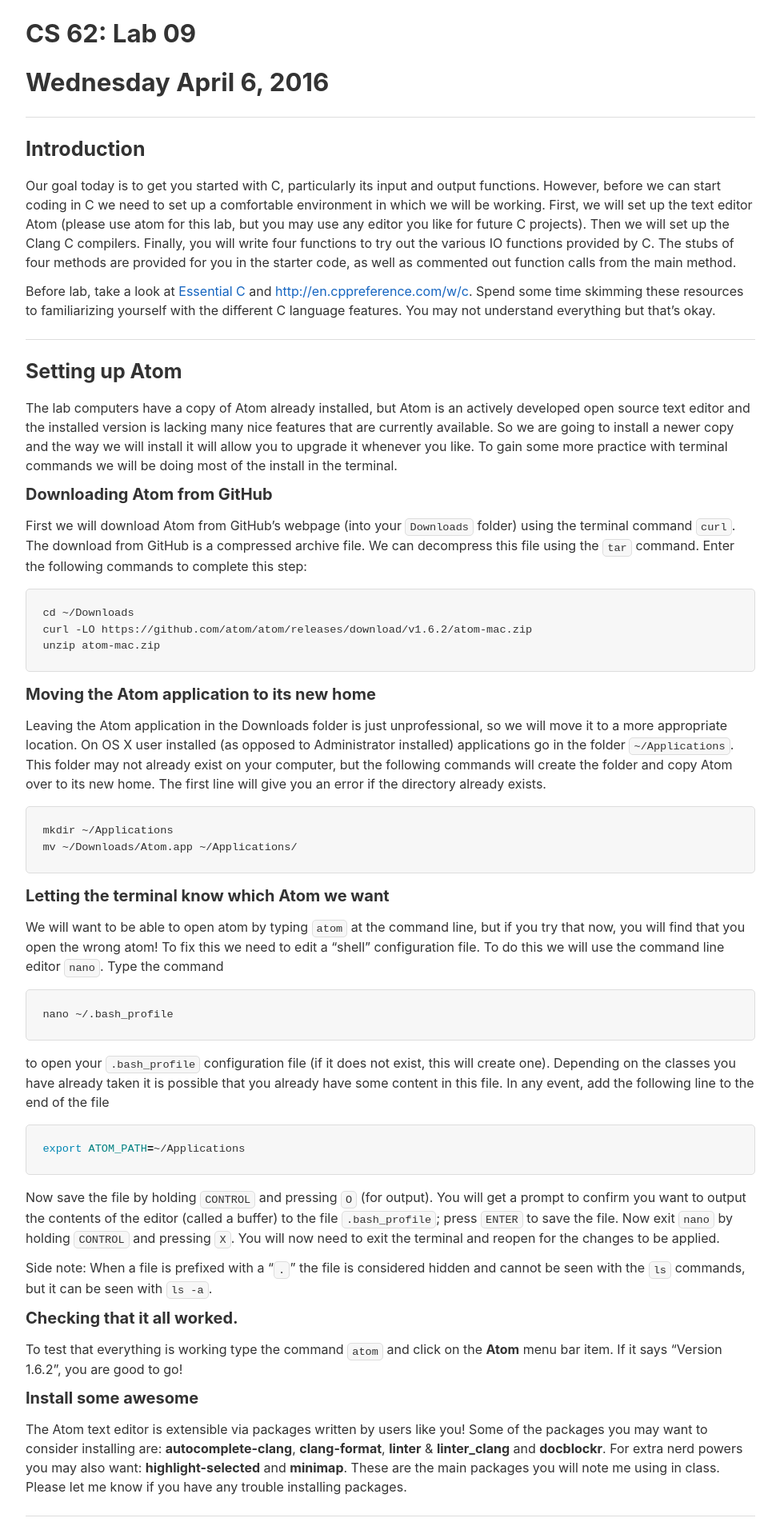
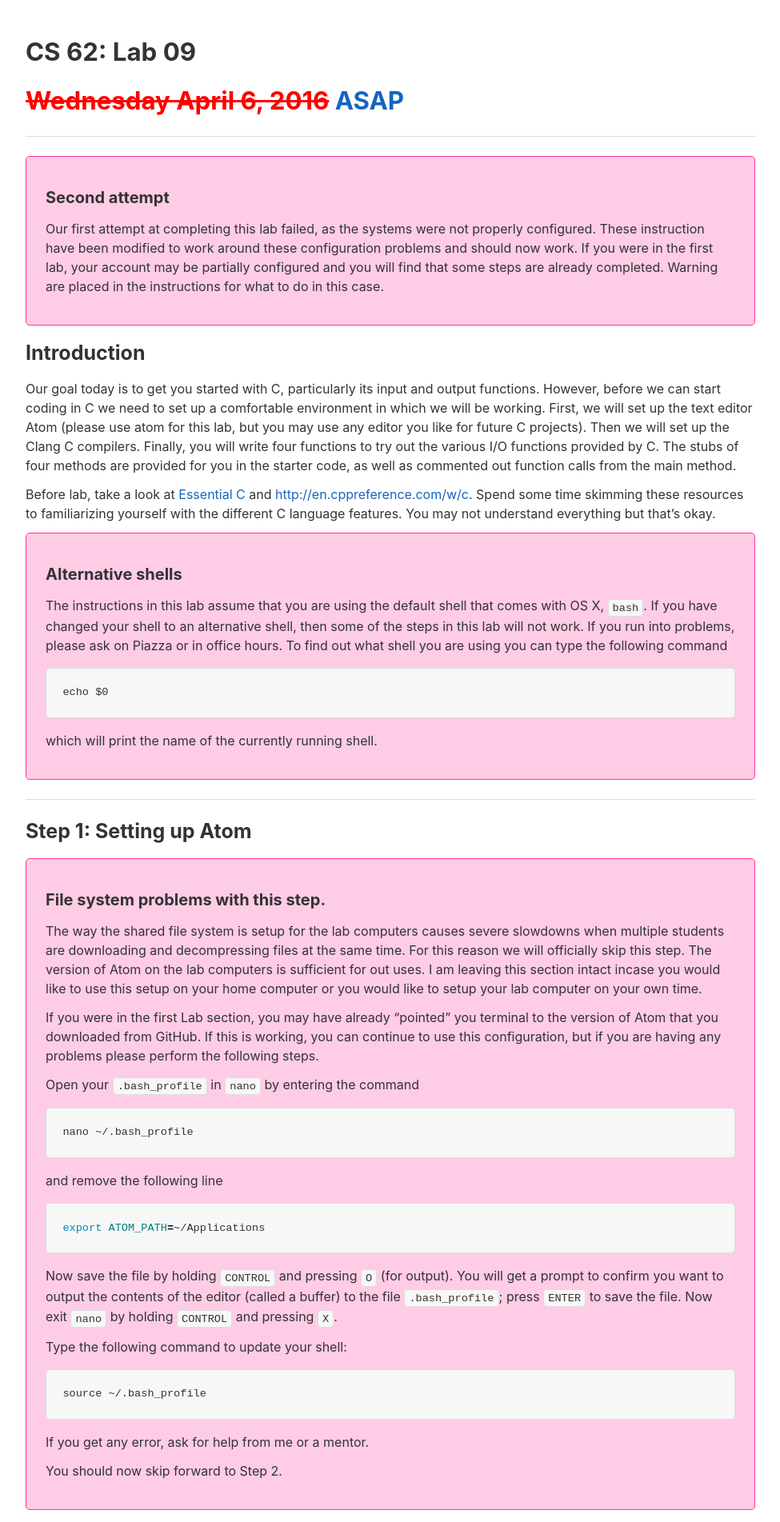
Before and after one commit to jacksonjw12/mbannister.github.io, a Jekyll site: the page built from _teaching/62-s16/Lab10/Lab10.md, in a window 1280 px wide. Shown: the top 1903 px of the page at 80% size, without its empty margins (152-1127 px from the left). Built offline with Jekyll 4.4.1, drawn with Linux system fonts in a browser that asks for light colours; some of the changed text lies outside the part shown.

Commit message:
New lab 10

````diff
--- a/_sass/base/_typography.scss
+++ b/_sass/base/_typography.scss
@@ -14,7 +14,7 @@
   font-family: $heading-font-family;
   font-size: modular-scale(1);
   line-height: $heading-line-height;
-  margin: 0 0 $small-spacing;
+  margin: $small-spacing 0 $small-spacing 0;
 }
 
 p {
--- a/_sass/base/_variables.scss
+++ b/_sass/base/_variables.scss
@@ -24,6 +24,7 @@
 $dark-gray: #333;
 $medium-gray: #999;
 $light-gray: #ddd;
+$red: #ff339b;
 
 // Font Colors
 $base-font-color: $dark-gray;
--- a/_sass/default.sass
+++ b/_sass/default.sass
@@ -54,6 +54,13 @@
   white-space: pre
   overflow: auto
 
+.warning
+  background-color: lighten($red, 30%)
+  border: 1px solid $red
+  padding: $base-spacing
+  border-radius: $base-border-radius
+  margin: $small-spacing 0 $small-spacing 0
+
 table
   table-layout: auto
 th, td
--- a/_teaching/62-s16/Lab10/Lab10.md
+++ b/_teaching/62-s16/Lab10/Lab10.md
@@ -6,19 +6,69 @@
 
 # CS 62: Lab 09
 
-# Wednesday April 6, 2016
+# <del>Wednesday April 6, 2016</del> <ins>ASAP</ins>
 
 ---
 
+<div class="warning" markdown="1">
+### Second attempt
+
+Our first attempt at completing this lab failed, as the systems were not properly configured. These instruction have been modified to work around these configuration problems and should now work. If you were in the first lab, your account may be partially configured and you will find that some steps are already completed. Warning are placed in the instructions for what to do in this case.
+</div>
+
 ## Introduction
 
-Our goal today is to get you started with C, particularly its input and output functions. However, before we can start coding in C we need to set up a comfortable environment in which we will be working. First, we will set up the text editor Atom (please use atom for this lab, but you may use any editor you like for future C projects). Then we will set up the Clang C compilers. Finally, you will write four functions to try out the various IO functions provided by C. The stubs of four methods are provided for you in the starter code, as well as commented out function calls from the main method.
+Our goal today is to get you started with C, particularly its input and output functions. However, before we can start coding in C we need to set up a comfortable environment in which we will be working. First, we will set up the text editor Atom (please use atom for this lab, but you may use any editor you like for future C projects). Then we will set up the Clang C compilers. Finally, you will write four functions to try out the various I/O functions provided by C. The stubs of four methods are provided for you in the starter code, as well as commented out function calls from the main method.
 
 Before lab, take a look at [Essential C](http://cslibrary.stanford.edu/101/) and [http://en.cppreference.com/w/c](cppreference.com). Spend some time skimming these resources to familiarizing yourself with the different C language features. You may not understand everything but that’s okay.
 
+<div class="warning" markdown="1">
+### Alternative shells
+
+The instructions in this lab assume that you are using the default shell that comes with OS X, `bash`. If you have changed your shell to an alternative shell, then some of the steps in this lab will not work. If you run into problems, please ask on Piazza or in office hours. To find out what shell you are using you can type the following command
+
+```
+echo $0
+```
+
+which will print the name of the currently running shell.
+</div>
+
 ---
 
-## Setting up Atom
+## Step 1: Setting up Atom
+
+<div class="warning" markdown="1">
+### File system problems with this step.
+
+The way the shared file system is setup for the lab computers causes severe slowdowns when multiple students are downloading and decompressing files at the same time. For this reason we will officially skip this step. The version of Atom on the lab computers is sufficient for out uses. I am leaving this section intact incase you would like to use this setup on your home computer or you would like to setup your lab computer on your own time.
+
+If you were in the first Lab section, you may have already "pointed" you terminal to the version of Atom that you downloaded from GitHub. If this is working, you can continue to use this configuration, but if you are having any problems please perform the following steps.
+
+Open your `.bash_profile` in `nano` by entering the command
+
+```
+nano ~/.bash_profile
+```
+
+and remove the following line
+
+```shell
+export ATOM_PATH=~/Applications
+```
+Now save the file by holding `CONTROL` and pressing `O` (for output). You will get a prompt to confirm you want to output the contents of the editor (called a buffer) to the file `.bash_profile`; press `ENTER` to save the file. Now exit `nano` by holding `CONTROL` and pressing `X`.
+
+Type the following command to update your shell:
+
+```
+source ~/.bash_profile
+```
+
+If you get any error, ask for help from me or a mentor.
+
+You should now skip forward to Step 2.
+
+</div>
 
 The lab computers have a copy of Atom already installed, but Atom is an actively developed open source text editor and the installed version is lacking many nice features that are currently available. So we are going to install a newer copy and the way we will install it will allow you to upgrade it whenever you like. To gain some more practice with terminal commands we will be doing most of the install in the terminal.
 
@@ -67,7 +117,35 @@
 
 ---
 
-## Setting up Clang
+## Step 2: Setting up Clang
+
+<div class="warning" markdown="1">
+## Fixing problems that should not exist
+
+This is the step when most people in the first lab sections started to encounter problems, but there was actually nothing wrong with this particular section. However, as I frantically start proposing fixes, it is likely you ended up in a broken state with respect to this step.
+
+Before starting this section please enter the following command:
+
+```
+mv ~/Library/Clang mv ~/Library/OldClang
+```
+
+This will allow you to start this section fresh, by moving your current `clang` directory out of the way. If you did not get to this part of the lab before, then the command above will give you an error message that can be safely ignored.
+
+Additionally, we need to make sure that lab computer you are on has the XCode command line utilities installed. To install the command line utilities enter the command
+
+```
+xcode-select --install
+```
+
+You will get the following error
+
+```
+xcode-select: error: command line tools are already installed, use "Software Update" to install updates
+```
+
+if the command line tools were already installed. This step needs to be performed once per computer. So if you switch computers, you may need to enter the command again.
+</div>
 
 A version of of the `clang` compiler is already install on OS X with XCode, but it is pretty outdated and lacks the newer safety features that will make our lives much easier.
 
@@ -89,7 +167,7 @@
 export PATH=~/Library/Clang/bin:$PATH
 ```
 
-to the end of the file. This says we want the terminal to prefer our version of `clang` to the systems version. If you forgot how to save and exit from `nano`, look back to the previous section. As before we need to exit and reopen the terminal to apply the changes. To check that everything worked type
+to the end of the file. The line above needs to be entered exactly how it is written, in particular you cannot put spaces around the `=`. This says we want the terminal to prefer our version of `clang` to the systems version. If you forgot how to save and exit from `nano`, look back to the previous section. As before we need to exit and reopen the terminal to apply the changes. To check that everything worked type
 
 ```
 which clang
@@ -111,7 +189,7 @@
 
 ---
 
-## Getting started with the actual lab
+## Step 3: Getting started with the actual lab
 
 Begin by creating a working directory for your C programs, inside your `cs062` directory, I would suggest the name it `dangerzone`, but anything is fine. If you forgot how to create a directory, ask me or one of the mentors. Do not use your eclipse workspace directory for C programs. Now grab the starter code from the usual place and copy it into the `dangerzone`. From the terminal change your director to the starter code directory and type
 
@@ -219,3 +297,7 @@
 The third argument above, `&n`, is the address of `n`. We need to pass the address of the variable into the function so that we can overwrite its value. Here we are ignoring the return code of `fscanf` which tells us if the user did in fact enter an integer.
 
 With this information in hand fill out the body of `function_4` so that when run it will allow the user to keep entering integers until the end-of-file is reached at which point it prints the sum of the integers the user entered. What happens to your program if you enter a letter? How can you fix this?
+
+## Step 4: Play with some of the course examples
+
+Now is a good time to checkout the course examples. They are under `/common/cs/cs062/CExamples` and can be dragged over to your C workspace. Let me know if you have any trouble running the examples.
````
